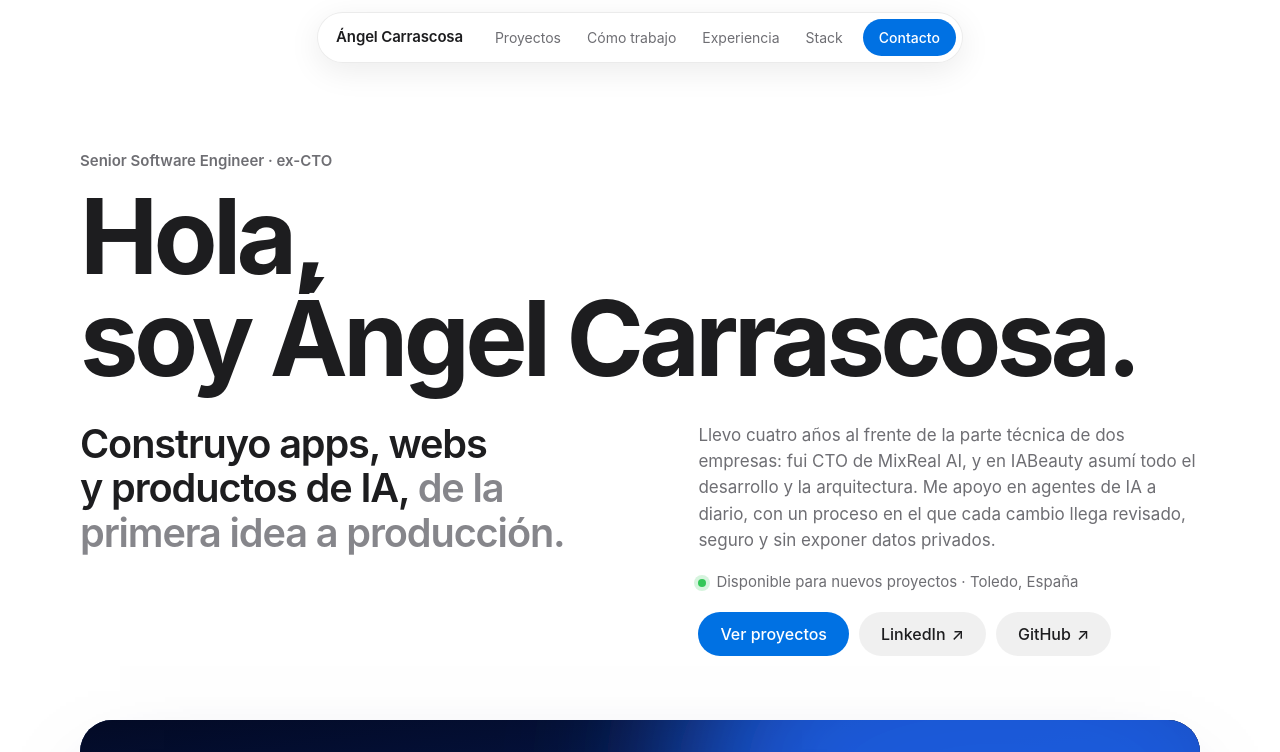
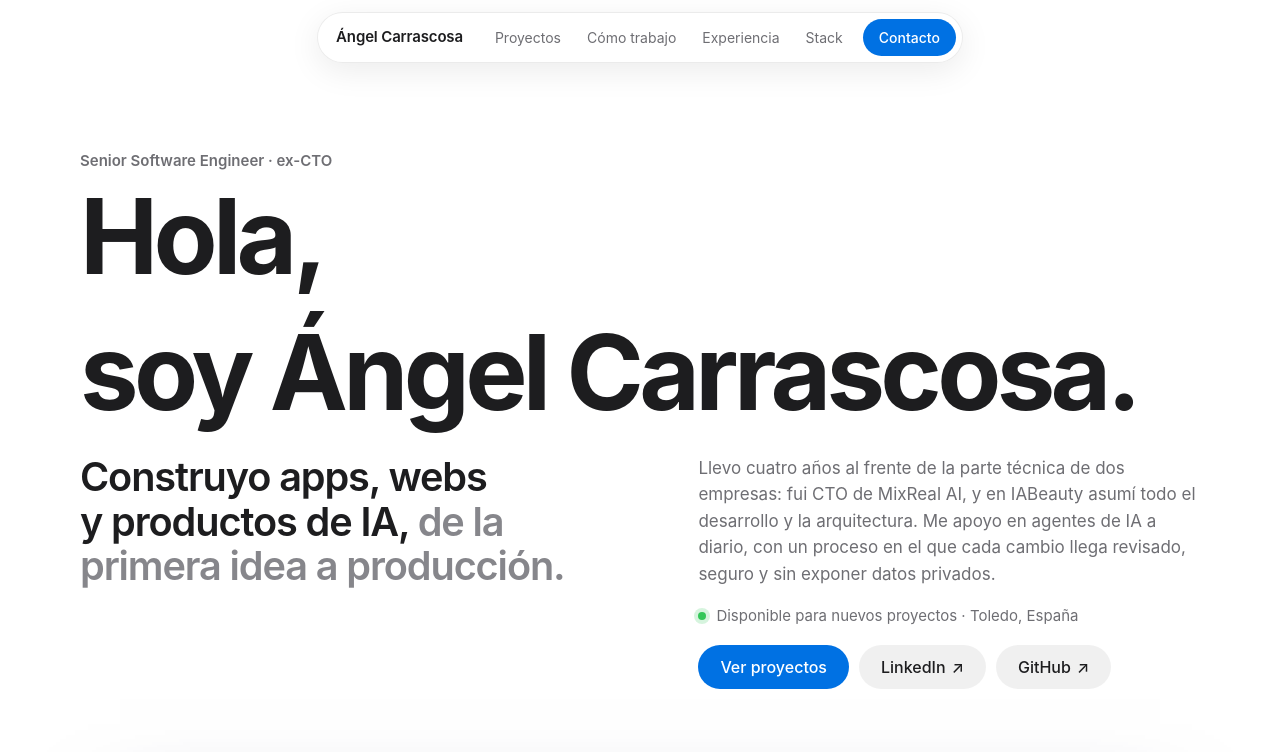
Before and after one commit to Acarfilms/Acarfilms.github.io, an Astro site: page / in a window 1280 px wide. Shown: the top 752 px of the page. Built offline with nearby package versions, Linux system fonts and the light colour scheme; Astro itself is replaced by a stand-in of ours.

Commit message:
Keep the comma clear of the accent in the hero
The name line is now a block nudged down 0.32em, so the comma in 'Hola,' no longer touches the acute accent on the Á at any width.

```diff
--- a/src/components/Hero.astro
+++ b/src/components/Hero.astro
@@ -6,7 +6,7 @@ import { profile, heroWidgets } from '../data/profile';
 <section class="hero" id="top">
   <div class="wrap">
     <p class="eyebrow">{profile.headline}</p>
-    <h1>Hola,<br /> <span class="h1-name">soy Ángel Carrascosa.</span></h1>
+    <h1>Hola, <span class="h1-name">soy Ángel Carrascosa.</span></h1>
 
     <div class="hero-row">
       <p class="hero-lead">
@@ -71,7 +71,10 @@ import { profile, heroWidgets } from '../data/profile';
     font-weight: 700;
   }
 
+  /* Own line, nudged down so the comma above never touches the accent on the Á. */
   .h1-name {
+    display: block;
+    margin-top: 0.32em;
     white-space: nowrap;
   }
 
```
